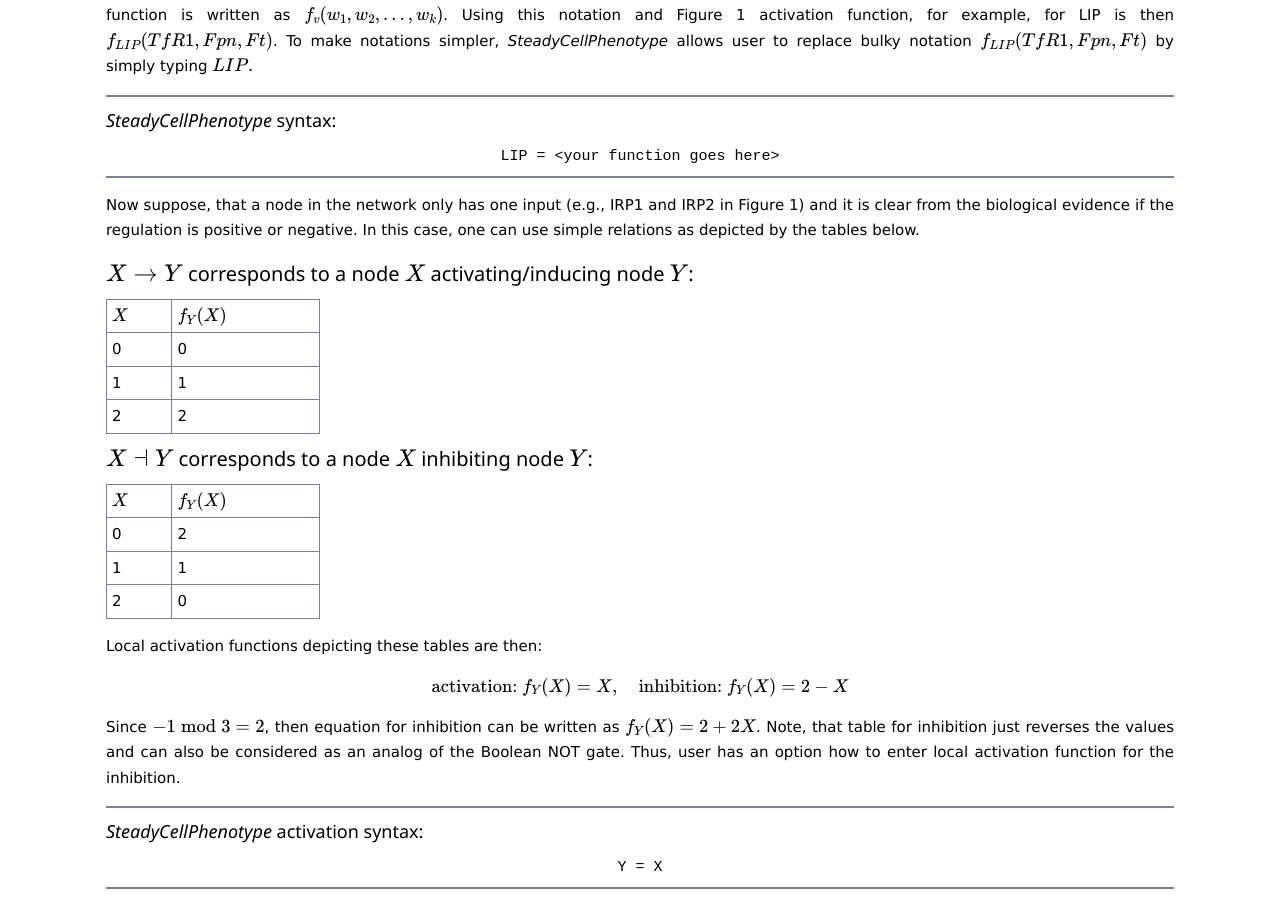
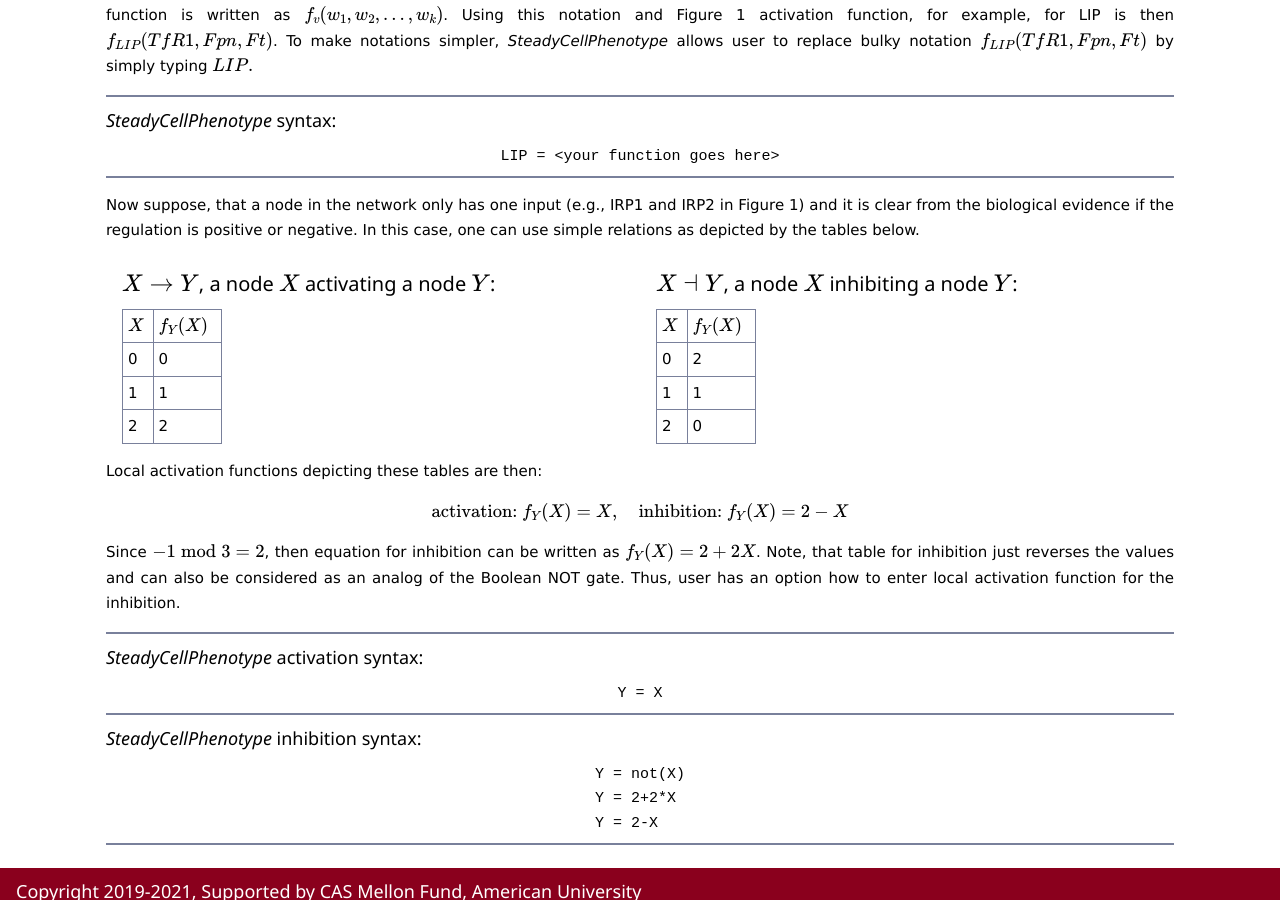
Before and after one commit to SteadyCellPhenotype/SteadyCellPhenotype.github.io, a Jekyll site: the page index.html, which Jekyll copies as it is, in a window 1280 px wide and 900 px high, scrolled down 1277 px. Built offline with Jekyll 4.4.1, drawn with Linux system fonts in a browser that asks for light colours.

Commit message:
moe changes

```diff
--- a/index.html
+++ b/index.html
@@ -179,7 +179,9 @@
         or negative. In this case, one can use simple relations as depicted by the tables below.
       </p>
 
-      <h4> \(X \rightarrow Y \) corresponds to a node \(X\) activating/inducing node \(Y\):</h4>
+      <div class="w3-row">
+        <div class="w3-container w3-half">
+          <h4> \(X \rightarrow Y \), a node \(X\) activating a node \(Y\):</h4>
           <table style="width:20%">
             <tr>
               <th>\(X\)</th>
@@ -198,7 +200,9 @@
               <td>2</td>
             </tr>
           </table>
-      <h4> \(X \dashv Y \) corresponds to a node \(X\) inhibiting node \(Y\): </h4>
+        </div>
+        <div class="w3-container w3-half">
+          <h4> \(X \dashv Y \), a node \(X\) inhibiting a node \(Y\): </h4>
           <table style="width:20%">
             <tr>
               <th>\(X\)</th>
@@ -217,7 +221,8 @@
               <td>0</td>
             </tr>
           </table>
-
+        </div>
+      </div>
 
       <p class="line_space">
         Local activation functions depicting these tables are then: \[ \text{activation: } f_Y(X) =
```
Lines whose indentation alone changed are shown as unchanged.
